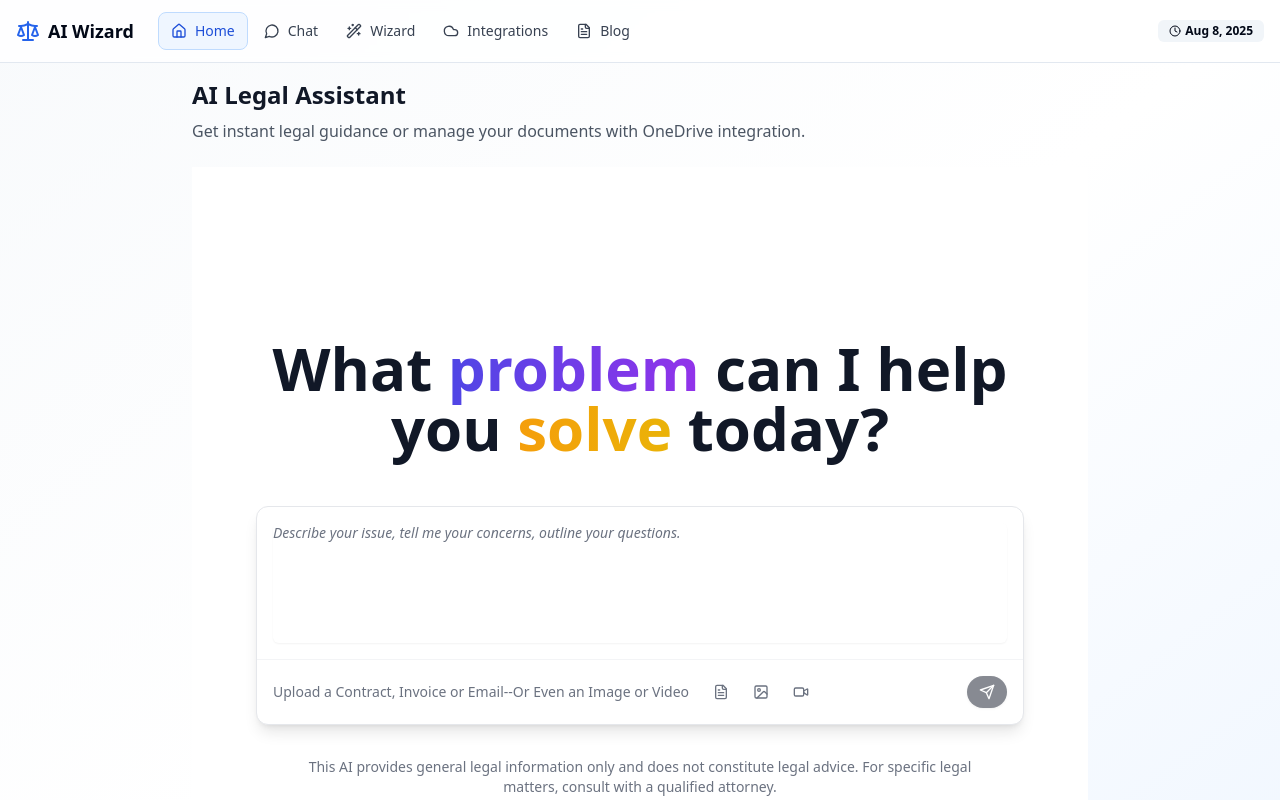
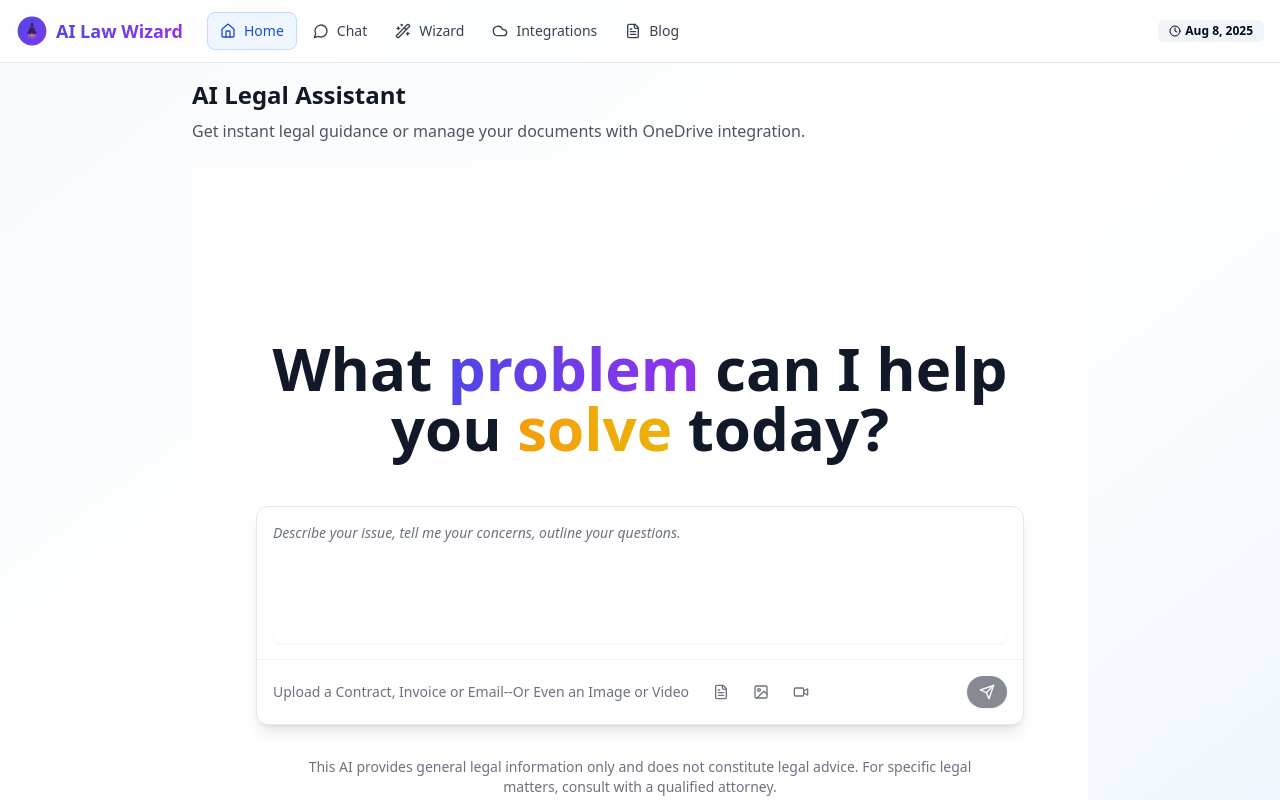
Before and after one commit to Tiewasters99/AI_Law_Wizard, a Next.js app: page / in a window 1280 px wide. Shown: the top 800 px of the page. Built offline with nearby package versions, Linux system fonts and the light colour scheme.

Commit message:
chore: Wizard logo added

```diff
--- a/src/app/api/legal-analysis/route.ts
+++ b/src/app/api/legal-analysis/route.ts
@@ -9,7 +9,7 @@ export async function POST(request: NextRequest) {
     console.log('Legal Analysis API called - checking environment...')
 
     // Debug: Check if API key is available
-    if (!process.env.GROK_API_KEY) {
+    if (!process.env.XAI_API_KEY) {
       console.error('GROK_API_KEY is not set in environment variables')
       return NextResponse.json(
         { error: 'API key not configured. Please set GROK_API_KEY in your environment variables.' },
@@ -38,14 +38,14 @@ export async function POST(request: NextRequest) {
     `
 
     console.log('Analysis prompt created, calling Grok API...')
-    console.log('API Key (first 10 chars):', process.env.GROK_API_KEY?.substring(0, 10) + '...')
+    console.log('API Key (first 10 chars):', process.env.XAI_API_KEY?.substring(0, 10) + '...')
 
     // Call Grok API
     const response = await fetch('https://api.x.ai/v1/chat/completions', {
       method: 'POST',
       headers: {
         'Content-Type': 'application/json',
-        'Authorization': `Bearer ${process.env.GROK_API_KEY}`
+        'Authorization': `Bearer ${process.env.XAI_API_KEY}`
       },
       body: JSON.stringify({
         messages: [
--- a/src/app/chat/page.tsx
+++ b/src/app/chat/page.tsx
@@ -5,6 +5,7 @@ import { canUserChat, getCurrentUsage, incrementChatCount, FREE_CHAT_LIMIT } fro
 import UpgradeModal from '@/components/UpgradeModal'
 import { motion } from 'framer-motion'
 import { useToast } from '@/components/ui/use-toast'
+import Layout from '@/components/Layout'
 import ChatHeader from '@/components/chat/ChatHeader'
 import QuickPrompts from '@/components/chat/QuickPrompts'
 import ChatMessages from '@/components/chat/ChatMessages'
@@ -187,9 +188,9 @@ export default function ChatPage() {
   ]
 
   return (
-    <div className="min-h-screen bg-gradient-to-br from-slate-50 via-blue-50 to-indigo-50 flex flex-col">
+    <Layout>
       <motion.div
-        className="flex flex-col h-screen bg-white/90 backdrop-blur-sm shadow-2xl"
+        className="flex flex-col h-[calc(100vh-100px)] bg-white/90 backdrop-blur-sm shadow-2xl rounded-lg mx-auto max-w-6xl"
         initial={{ opacity: 0 }}
         animate={{ opacity: 1 }}
         transition={{ duration: 0.5 }}
@@ -239,6 +240,6 @@ export default function ChatPage() {
           onUpgrade={() => setShowUpgradeModal(true)}
         />
       </motion.div>
-    </div>
+    </Layout>
   )
 }
--- a/src/app/components/Layout.tsx
+++ b/src/app/components/Layout.tsx
@@ -5,7 +5,6 @@ import { Badge } from '@/components/ui/badge'
 import {
   Home,
   MessageCircle,
-  Scale,
   Clock,
   WandSparkles,
   Cloud,
@@ -13,6 +12,7 @@ import {
 } from 'lucide-react'
 import Link from 'next/link'
 import { usePathname } from 'next/navigation'
+import Image from 'next/image'
 
 export default function Layout({ children }: { children: React.ReactNode }) {
   const pathname = usePathname()
@@ -34,10 +34,19 @@ export default function Layout({ children }: { children: React.ReactNode }) {
         <div className="flex items-center justify-between px-4 py-3">
           <div className="flex items-center space-x-6">
             {/* Logo */}
-            <div className="flex items-center space-x-2">
-              <Scale className="w-6 h-6 text-blue-600" />
-              <span className="text-lg font-semibold">AI Wizard</span>
-            </div>
+            <Link href="/" className="flex items-center space-x-2 hover:opacity-80 transition-opacity">
+              <Image
+                src="/images/ai_law_wizard_logo.svg"
+                alt="AI Law Wizard"
+                width={32}
+                height={32}
+                className="w-8 h-8 flex-shrink-0"
+                priority
+              />
+              <span className="text-lg font-semibold bg-gradient-to-r from-indigo-600 to-purple-600 bg-clip-text text-transparent hidden sm:block">
+                AI Law Wizard
+              </span>
+            </Link>
 
             {/* Navigation links */}
             <nav className="flex items-center space-x-1">
--- a/src/app/components/chat/ChatHeader.tsx
+++ b/src/app/components/chat/ChatHeader.tsx
@@ -4,6 +4,7 @@ import { Button } from '@/components/ui/button'
 import { Crown, Zap, Star } from 'lucide-react'
 import { motion } from 'framer-motion'
 import { getSubscriptionTier } from '@/lib/subscription'
+import Image from 'next/image'
 
 interface ChatHeaderProps {
   isClient: boolean
@@ -61,11 +62,20 @@ export default function ChatHeader({ isClient, onUpgrade }: ChatHeaderProps) {
     >
       <div className="flex flex-col sm:flex-row sm:items-center sm:justify-between gap-4">
         <div className="flex-1">
-          <h1 className="text-xl sm:text-2xl font-bold text-gray-900 mb-1">
-            Chat with <span className="text-transparent bg-gradient-to-r from-indigo-600 to-purple-600 bg-clip-text">
-              {subscriptionTier ? 'Grok' : 'Apprentice'}
-            </span>
-          </h1>
+          <div className="flex items-center gap-3 mb-1">
+            <Image
+              src="/images/ai_law_wizard_logo.svg"
+              alt="AI Law Wizard"
+              width={24}
+              height={24}
+              className="w-6 h-6 flex-shrink-0"
+            />
+            <h1 className="text-xl sm:text-2xl font-bold text-gray-900">
+              Chat with <span className="text-transparent bg-gradient-to-r from-indigo-600 to-purple-600 bg-clip-text">
+                {subscriptionTier ? 'Grok' : 'Apprentice'}
+              </span>
+            </h1>
+          </div>
           <p className="text-sm text-gray-600">Ask me anything about legal matters</p>
         </div>
         <div className="flex items-center gap-2">
--- a/src/app/components/consultation/AnalysisResults.tsx
+++ b/src/app/components/consultation/AnalysisResults.tsx
@@ -2,8 +2,9 @@ import React from "react";
 import { Card, CardContent, CardHeader, CardTitle } from "@/components/ui/card";
 import { Badge } from "@/components/ui/badge";
 import { Button } from "@/components/ui/button";
-import { CheckCircle, AlertTriangle, Scale, ArrowLeft, Clock, FileText } from "lucide-react";
+import { CheckCircle, AlertTriangle, ArrowLeft, Clock, FileText } from "lucide-react";
 import { motion } from "framer-motion";
+import Image from "next/image";
 
 interface AnalysisResult {
   summary: string;
@@ -86,7 +87,7 @@ export default function AnalysisResults({ consultation, onNewConsultation }: Ana
               </div>
               <div>
                 <h1 className="text-2xl md:text-3xl font-bold text-slate-900">Legal Analysis Complete</h1>
-                <p className="text-slate-600">AI-generated insights for your legal matter</p>
+                <p className="text-slate-600">Wizard insights for your legal matter</p>
               </div>
             </div>
             <Button
@@ -107,7 +108,13 @@ export default function AnalysisResults({ consultation, onNewConsultation }: Ana
                 <CardHeader className="pb-4">
                   <div className="flex items-center justify-between">
                     <CardTitle className="flex items-center gap-2 text-xl">
-                      <Scale className="w-5 h-5 text-slate-700" />
+                      <Image
+                        src="/images/ai_law_wizard_logo.svg"
+                        alt="AI Law Wizard"
+                        width={20}
+                        height={20}
+                        className="w-5 h-5 flex-shrink-0"
+                      />
                       Case Summary
                     </CardTitle>
                     <Badge className={`${urgencyInfo.color} border flex items-center gap-1`}>
--- a/src/app/layout.tsx
+++ b/src/app/layout.tsx
@@ -9,8 +9,8 @@ const inter = Inter({
 })
 
 export const metadata = {
-  title: 'AI Wizard',
-  description: 'AI-powered legal consultation platform',
+  title: 'AI Law Wizard',
+  description: 'AI-powered legal consultation platform combining wizard intelligence with scales of justice',
 }
 
 export default function RootLayout({
```
Also changed, not shown: public/images/ai_law_wizard_logo.svg (added).
